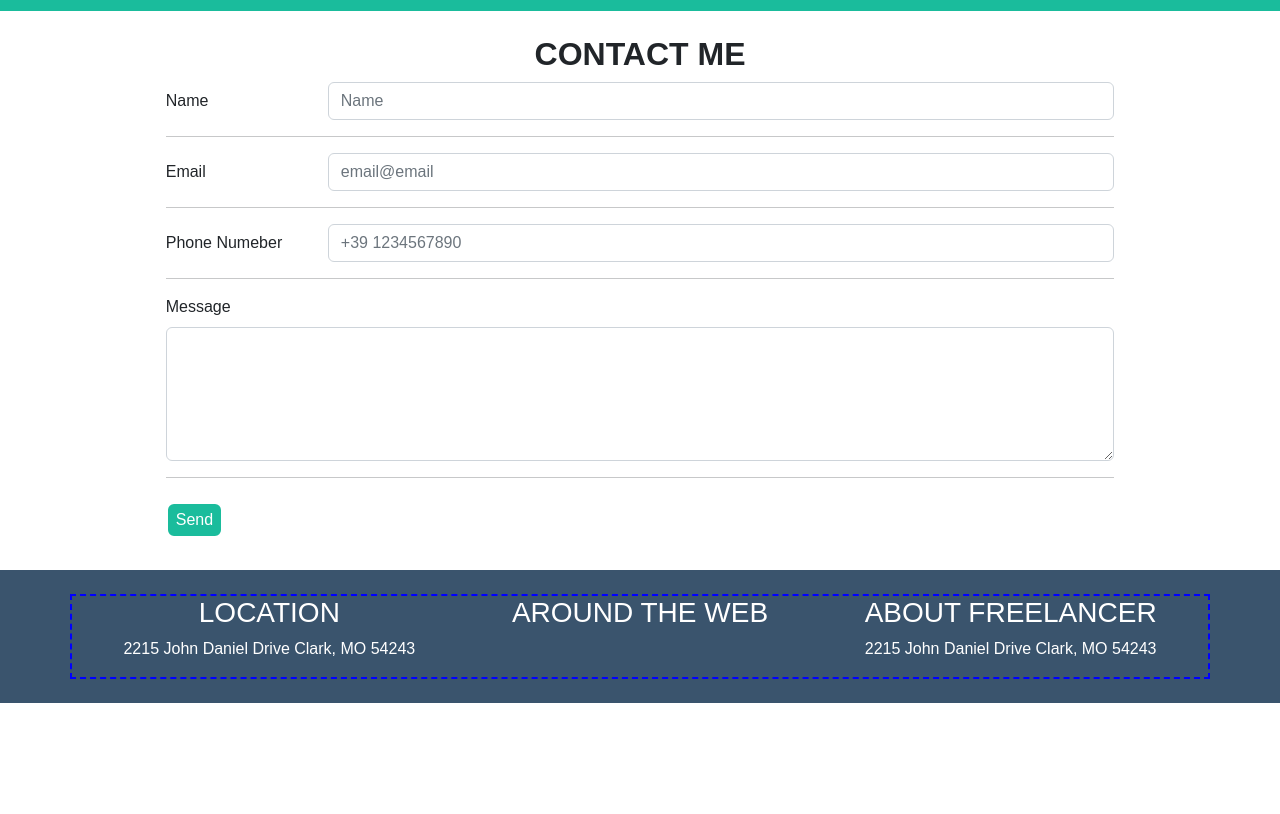
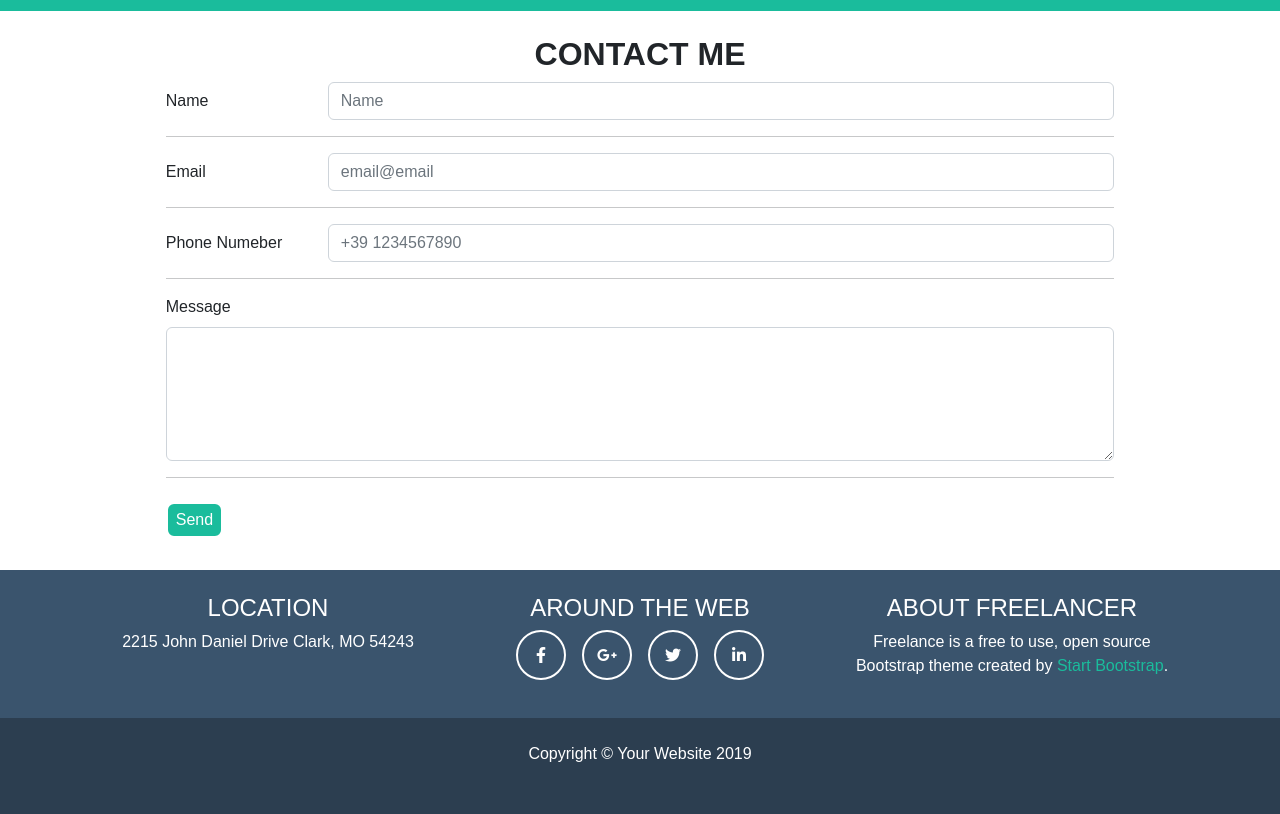
Before and after one commit to Marco-Vigilio/html-css-bootstrap-freelancer, a plain HTML site: page index.html in a window 1280 px wide. Shown: the part 1323-2137 px from the top of the page. Before the commit the page ends 2026 px from the top, so only its background shows below. Drawn offline with nearby package versions, Linux system fonts and the light colour scheme.

Commit message:
inserimento icone + testo in about freelanced + footer

```diff
--- a/index.html
+++ b/index.html
@@ -142,21 +142,53 @@
         </section>
         <!--INFO-->
         <section class="info my_bg_dark d-flex justify-content-center py-4">
-            <div class="row container my_trat text-center">
+            <div class="row container text-center">
                 <div class="col-12 col-md-4">
-                    <h3>LOCATION</h3>
+                    <h3 class="fs-4">LOCATION</h3>
                     <p>2215 John Daniel Drive Clark, MO 54243</p>
                 </div>
                 <div class="col-12 col-md-4">
-                    <h3>AROUND THE WEB</h3>
+                    <div class="row">
+                        <div class="col-12"><h3 class="fs-4">AROUND THE WEB</h3></div>
+                    </div>
+
+                    <div class="row">
+                        <div class="col-12 d-flex flex-row justify-content-center ">
+                            <div class="my_icon d-flex justify-content-center align-items-center mx-2">
+                                <i class="fa-brands fa-facebook-f"></i>
+                            </div>
+
+                            <div class="my_icon d-flex justify-content-center align-items-center mx-2">
+                                <i class="fa-brands fa-google-plus-g"></i>
+                            </div>
+
+                            <div class="my_icon d-flex justify-content-center align-items-center mx-2">
+                                <i class="fa-brands fa-twitter"></i>
+                            </div>
+
+                            <div class="my_icon d-flex justify-content-center align-items-center mx-2">
+                                <i class="fa-brands fa-linkedin-in"></i>
+                            </div>
+                        </div>
+                    </div>
+
+
                 </div>
                 <div class="col-12 col-md-4">
-                    <h3>ABOUT FREELANCER</h3>
-                    <p>2215 John Daniel Drive Clark, MO 54243</p>
+                    <h3 class="fs-4">ABOUT FREELANCER</h3>
+                    <p>Freelance is a free to use, open source
+                        Bootstrap theme created by <span class="my_color_green">Start Bootstrap</span>.
+                    </p>
                 </div>
             </div>
         </section>
     </main>
-    <footer></footer>
+    <footer class="my_bg_footer">
+        <div class="row">
+            <div class="col-12 d-flex justify-content-center mt-4 mb-5">
+                Copyright &#0169; Your Website 2019
+            </div>
+        </div>
+    </footer>
 </body>
 </html>
--- a/style/style.css
+++ b/style/style.css
@@ -40,6 +40,22 @@ a{
     color: white;
 }
 
+.my_icon{
+    width: 50px;
+    height: 50px;
+    border-radius: 50%;
+    border: 2px white solid;
+}
+
+.my_bg_footer{
+    background: #2C3E50;
+    color: white;
+}
+
+.my_color_green{
+    color: #1abc9c;
+}
+
 /*elementi da cancellare*/
 
 .my_trat{
```
